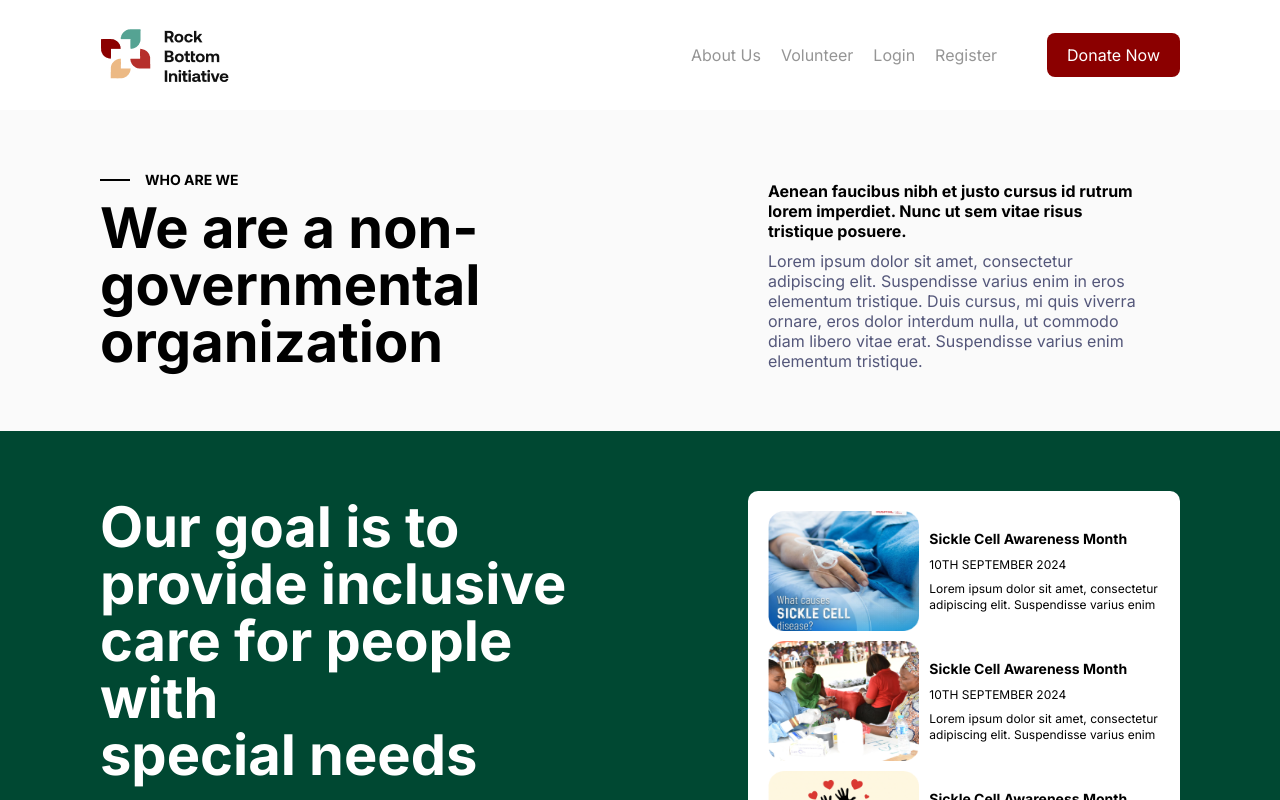
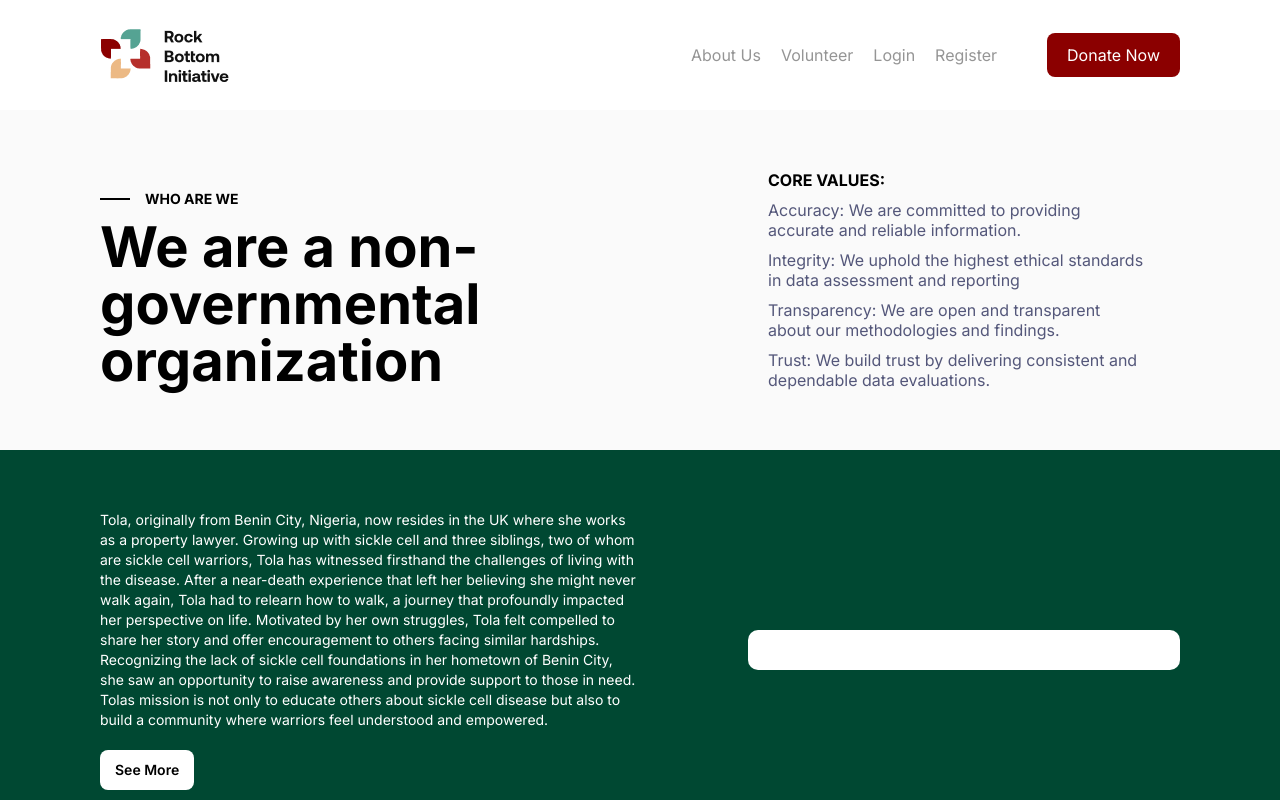
Before and after one commit to harzyz/rock-bottom-initiative, a Next.js app: page /about-us in a window 1280 px wide. Shown: the top 800 px of the page. Built offline with nearby package versions, Linux system fonts and the light colour scheme.

Commit message:
first commit

```diff
--- a/src/app/about-us/page.tsx
+++ b/src/app/about-us/page.tsx
@@ -1,15 +1,15 @@
 import React from 'react'
 import Navbar from '../components/Navbar'
-import WhoAreWe from '../components/WhoAreWe'
 import OurGoal from '../components/OurGoal'
 import ContactUs from '../components/ContactUs'
 import Footer from '../components/Footer'
+import WhoAreWeee from '../components/WhoAreWeee'
 
 const page = () => {
   return (
     <div>
       <Navbar />
-      <WhoAreWe bgColor='' />
+      <WhoAreWeee />
       <OurGoal />
       <ContactUs />
       <Footer />
--- a/src/app/components/OurGoal.tsx
+++ b/src/app/components/OurGoal.tsx
@@ -1,58 +1,69 @@
-import React from 'react'
-import BrownButton from './BrownButton'
+import React from "react";
+import BrownButton from "./BrownButton";
 import Image from "next/image";
-import sickleCellImg from '../assets/images/sicklecell1.png'
-import sickleCellImg1 from '../assets/images/sicklecell2.png'
-import sickleCellImg2 from '../assets/images/sicklecell3.png'
+import sickleCellImg from "../assets/images/sicklecell1.png";
+import sickleCellImg1 from "../assets/images/sicklecell2.png";
+import sickleCellImg2 from "../assets/images/sicklecell3.png";
+// import tola from '../assets/images/tola.JPEG'
+// import Tola from "../assets/images/tola.JPEG";
 
 const OurGoal = () => {
-
   const SicklecellInfo = [
     {
       id: 1,
       thumbnail: sickleCellImg,
-      title: 'Sickle Cell Awareness Month',
-      date: '10TH SEPTEMBER 2024',
-      content: 'Lorem ipsum dolor sit amet, consectetur adipiscing elit. Suspendisse varius enim'
+      title: "Sickle Cell Awareness Month",
+      date: "10TH SEPTEMBER 2024",
+      content:
+        "Lorem ipsum dolor sit amet, consectetur adipiscing elit. Suspendisse varius enim",
     },
     {
       id: 2,
       thumbnail: sickleCellImg1,
-      title: 'Sickle Cell Awareness Month',
-      date: '10TH SEPTEMBER 2024',
-      content: 'Lorem ipsum dolor sit amet, consectetur adipiscing elit. Suspendisse varius enim'
+      title: "Sickle Cell Awareness Month",
+      date: "10TH SEPTEMBER 2024",
+      content:
+        "Lorem ipsum dolor sit amet, consectetur adipiscing elit. Suspendisse varius enim",
     },
     {
       id: 3,
       thumbnail: sickleCellImg2,
-      title: 'Sickle Cell Awareness Month',
-      date: '10TH SEPTEMBER 2024',
-      content: 'Lorem ipsum dolor sit amet, consectetur adipiscing elit. Suspendisse varius enim'
+      title: "Sickle Cell Awareness Month",
+      date: "10TH SEPTEMBER 2024",
+      content:
+        "Lorem ipsum dolor sit amet, consectetur adipiscing elit. Suspendisse varius enim",
     },
-  ]
+  ];
   return (
-    <section className='w-full items-center lg:justify-between flex flex-col lg:flex-row bg-[#004832] p-[15px] lg:px-[100px] gap-[30px] lg:py-[60px] '>
-      <div className='lg:w-[50%] flex flex-col gap-[20px] items-start'>
-        <h1 className='text-[#fff] text-[30px] lg:text-[56px] lg:leading-[57px] font-[700]'>Our goal is to <br/> provide inclusive <br/> care for people with <br/> special needs</h1>
-        <p className='text-[#fff] text-sm'>Aenean faucibus nibh et justo cursus id rutrum lorem imperdiet. <br/> Nunc ut sem vitae risus tristique posuere.</p>
-        <BrownButton className='text-sm font-[600] px-[15px] text-[black] bg-[#fff]' label='See More' />
+    <section className="w-full items-center lg:justify-between flex flex-col lg:flex-row bg-[#004832] p-[15px] lg:px-[100px] gap-[30px] lg:py-[60px] ">
+      <div className="lg:w-[50%] flex flex-col gap-[20px] items-start">
+        <p className="text-[#fff] text-sm">
+          Tola, originally from Benin City, Nigeria, now resides in the UK where
+          she works as a property lawyer. Growing up with sickle cell and three
+          siblings, two of whom are sickle cell warriors, Tola has witnessed
+          firsthand the challenges of living with the disease. After a
+          near-death experience that left her believing she might never walk
+          again, Tola had to relearn how to walk, a journey that profoundly
+          impacted her perspective on life. Motivated by her own struggles, Tola
+          felt compelled to share her story and offer encouragement to others
+          facing similar hardships. Recognizing the lack of sickle cell
+          foundations in her hometown of Benin City, she saw an opportunity to
+          raise awareness and provide support to those in need. Tolas mission is
+          not only to educate others about sickle cell disease but also to build
+          a community where warriors feel understood and empowered.
+        </p>
+        <BrownButton
+          className="text-sm font-[600] px-[15px] text-[black] bg-[#fff]"
+          label="See More"
+        />
       </div>
-      <div className='lg:w-[40%] flex flex-col gap-[10px] rounded-[10px] p-[20px] bg-[#fff] h-full'>
-        {SicklecellInfo.map((item)=> (
-          <div key={item.id} className='flex items-center gap-[10px]'>
-            <div className='w-[180px] h-[120px]'>
-              <Image className='w-full h-full' src={item.thumbnail} alt='' />
-            </div>
-            <div className='w-[70%] flex flex-col gap-[8px]'>
-              <b className='text-sm'>{item.title}</b>
-              <p className='text-xs'>{item.date}</p>
-              <p className='text-xs'>{item.content}</p>
-            </div>
-          </div>
-        ))}
+      <div className="lg:w-[40%] flex flex-col gap-[10px] rounded-[10px] p-[20px] bg-[#fff] h-full">
+        <div className="flex items-center gap-[10px]">
+          {/* <Image className="w-full h-full" src={Tola} alt="" /> */}
+        </div>
       </div>
     </section>
-  )
-}
+  );
+};
 
-export default OurGoal
+export default OurGoal;
--- a/src/app/components/OurMission.tsx
+++ b/src/app/components/OurMission.tsx
@@ -6,13 +6,13 @@ const OurMission = () => {
       id: 1,
       title: 'Our mission',
       subtitle: 'Empower - Support - Educate: Building Resilient Lives',
-      content: 'Lorem ipsum dolor sit amet, consectetur adipiscing elit. Suspendisse varius enim in eros elementum tristique. Duis cursus, mi quis viverra ornare, eros dolor interdum nulla, ut commodo diam libero vitae erat. Aenean faucibus nibh et justo cursus id rutrum lorem imperdiet. Nunc ut sem vitae risus tristique posuere.'
+      content: 'Our mission is to make a meaningful impact in the lives of people affected by sickle cell disease. Our organization, the Rock Bottom Sickle Cell Initiative, has been tirelessly working to raise awareness about sickle cell disease and provide support to individuals and families affected by this condition.'
     },
     {
       id: 2,
       title: 'Our vision',
       subtitle: 'A World Where Every Sickle  Cell Warrior Thrives',
-      content: 'Lorem ipsum dolor sit amet, consectetur adipiscing elit. Suspendisse varius enim in eros elementum tristique. Duis cursus, mi quis viverra ornare, eros dolor interdum nulla, ut commodo diam libero vitae erat. Aenean faucibus nibh et justo cursus id rutrum lorem imperdiet. Nunc ut sem vitae risus tristique posuere.'
+      content: 'We are dedicated to raising awareness and providing comprehensive education about SCD to the public. Educate warriors on the need for frequent lab test. Blood test can detect other problems such as anaemia or organ damage so it can be treated early. Urine testing can also detect early kidney problems or infections.'
     },
   ]
 
--- a/src/app/components/ProvideAPlace.tsx
+++ b/src/app/components/ProvideAPlace.tsx
@@ -7,8 +7,8 @@ const ProvideAPlace = () => {
   return (
     <section className='w-full flex lg:flex-row flex-col gap-[30px] lg:items-center bg-[#FFF] lg:px-[100px] lg:justify-between px-[15px] lg:py-[60px] py-[30px]'>
       <div className='lg:w-[50%] flex flex-col gap-[20px] items-start'>
-        <h1 className=' text-[30px] lg:text-[46px] lg:leading-[57px] font-[700]'>We provide a place for <br/> children with special <br/> needs</h1>
-        <p className=''>Lorem ipsum dolor sit amet, consectetur adipiscing elit. Suspendisse varius enim in eros elementum tristique. ‍Duis cursus, mi quis viverra ornare, eros dolor interdum nulla, ut commodo diam libero vitae erat. Aenean faucibus nibh et justo cursus id rutrum lorem imperdiet. Nunc ut sem vitae risus tristique posuere.</p>
+        <h1 className=' text-[30px] lg:text-[46px] lg:leading-[57px] font-[700]'>Empowerment</h1>
+        <p className=''>We empower warriors by sharing knowledge, sharing stories, listening to stories, providing resources, embracing positivity and opportunities for personal and professional growth all by building a network/community.</p>
         <button className="py-[16px] rounded-[5px] px-[32px] bg-[#004832] text-[#fff]">
           Learn More
         </button>
--- a/src/app/components/SupportRock.tsx
+++ b/src/app/components/SupportRock.tsx
@@ -10,29 +10,29 @@ const SupportRock = () => {
     {
       id: 1,
       thumbnail: box1,
-      title: "Mission smile 1k: Outdoor charity",
+      title: "Foundation and Awareness",
       content:
-        "Lorem ipsum dolor sit amet, consectetur adipiscing elit. Suspendisse varius enim in eros.",
+        "Establish an online presence for Rock Bottom Sickle cell Initiative to increase awareness and reach a wider audience.",
     },
     {
       id: 2,
       thumbnail: box2,
-      title: "Weekly excursions",
+      title: "Strengthening Support Systems ",
       content:
-        "Lorem ipsum dolor sit amet, consectetur adipiscing elit. Suspendisse varius enim in eros.",
+        "Conduct workshops on self-help techniques and play dates, including mental health support for sickle cell patients and their families.",
     },
     {
       id: 3,
       thumbnail: box3,
-      title: "Monthly public awareness",
+      title: "Blood Bank Initiation",
       content:
-        "Lorem ipsum dolor sit amet, consectetur adipiscing elit. Suspendisse varius enim in eros.",
+        "Collaborate with medical institutions to identify potential locations and feasibility for the blood bank.",
     },
   ];
   return (
     <section className="w-full flex flex-col gap-[25px] bg-[#FFF] lg:px-[100px] px-[15px] lg:py-[60px] py-[30px]">
       <h1 className="text-[25px] lg:text-[40px] text-center lg:leading-[57px] font-[700]">
-        Support Rock Bottom Initiative{' '}
+        Support Rock Bottom Sickle Cell Initiative{' '}
         <span className="relative">
           today
           <Image
@@ -50,8 +50,8 @@ const SupportRock = () => {
           <div key={item.id}>
             <div className="w-[300px] lg:w-[350px] lg:h-[350px] relative rounded-[10px] h-[300px]">
               <div className="w-full rounded-[10px] flex justify-center items-center bg-[#00000066] h-full absolute top-0 left-0 p-[25px]">
-                <div className="flex justify-end items-start flex-col gap-[50px] ">
-                  <div className='flex flex-col gap-[30px]'>
+                <div className="flex justify-end items-start flex-col gap-[30px] ">
+                  <div className='flex flex-col gap-[15px]'>
                     <h1 className="text-[#fff] w-[230px] roboto font-[700] text-[26px] ">
                       {item.title}
                     </h1>
--- a/src/app/components/WhoAreWe.tsx
+++ b/src/app/components/WhoAreWe.tsx
@@ -1,25 +1,38 @@
-import React, { FC } from 'react'
+import React, { FC } from "react";
 
 export interface WhoProps {
-  bgColor: string
+  bgColor: string;
 }
 
-const WhoAreWe:FC<WhoProps> = ({bgColor}) => {
+const WhoAreWe: FC<WhoProps> = ({ bgColor }) => {
   return (
-    <section style={{backgroundColor: bgColor}} className='w-full flex lg:flex-row flex-col gap-[20px] lg:items-end bg-[#FAFAFA] lg:px-[100px] px-[15px] lg:py-[60px] py-[30px] '>
-      <div className='lg:w-[60%] flex flex-col gap-[10px]'>
-        <div className='flex gap-[15px] items-center'>
-          <div className='w-[30px] border border-[#000]'></div>
-          <h4 className='font-bold text-sm'>WHO ARE WE</h4>
+    <section
+      style={{ backgroundColor: bgColor }}
+      className="w-full flex lg:flex-row flex-col gap-[20px] lg:items-end bg-[#FAFAFA] lg:px-[100px] px-[15px] lg:py-[60px] py-[30px] ">
+      <div className="lg:w-[60%] flex flex-col gap-[10px]">
+        <div className="flex gap-[15px] items-center">
+          <div className="w-[30px] border border-[#000]"></div>
+          <h4 className="font-bold text-sm">WHO ARE WE</h4>
         </div>
-        <h1 className='text-[30px] lg:text-[56px] lg:leading-[57px] font-[700]'>We are a non-<br/>governmental <br/> organization</h1>
+        <h1 className="text-[30px] lg:text-[56px] lg:leading-[57px] font-[700]">
+          We are a non-
+          <br />
+          governmental <br /> organization
+        </h1>
       </div>
-      <div className='lg:w-[35%] flex flex-col gap-[10px]'>
-        <b className='text-sm lg:text-[16px]'>Aenean faucibus nibh et justo cursus id rutrum lorem imperdiet. Nunc ut sem vitae risus tristique posuere.</b>
-        <p className='text-sm lg:text-[16px] text-[#54577A]'>Lorem ipsum dolor sit amet, consectetur adipiscing elit. Suspendisse varius enim in eros elementum tristique. Duis cursus, mi quis viverra ornare, eros dolor interdum nulla, ut commodo diam libero vitae erat. Suspendisse varius enim elementum tristique.</p>
+      <div className="lg:w-[35%] flex flex-col gap-[10px]">
+        <b className="text-sm lg:text-[16px]">
+          Why Rock Bottom Sickle Cell Initiative
+        </b>
+        <p className="text-sm lg:text-[16px] text-[#54577A]">
+          OUR MISSION: Empower, Support, Educate
+        </p>
+        <p className="text-sm lg:text-[16px] text-[#54577A]">
+          VISION STATEMENT: A world where every sickle cell warrior thrives.
+        </p>
       </div>
     </section>
-  )
-}
+  );
+};
 
-export default WhoAreWe
+export default WhoAreWe;
--- /dev/null
+++ b/src/app/components/WhoAreWeee.tsx
@@ -0,0 +1,39 @@
+import React from 'react'
+
+const WhoAreWeee = () => {
+  return (
+    <section
+      className="w-full flex lg:flex-row flex-col gap-[20px] lg:items-end bg-[#FAFAFA] lg:px-[100px] px-[15px] lg:py-[60px] py-[30px] ">
+      <div className="lg:w-[60%] flex flex-col gap-[10px]">
+        <div className="flex gap-[15px] items-center">
+          <div className="w-[30px] border border-[#000]"></div>
+          <h4 className="font-bold text-sm">WHO ARE WE</h4>
+        </div>
+        <h1 className="text-[30px] lg:text-[56px] lg:leading-[57px] font-[700]">
+          We are a non-
+          <br />
+          governmental <br /> organization
+        </h1>
+      </div>
+      <div className="lg:w-[35%] flex flex-col gap-[10px]">
+        <b className="text-sm lg:text-[16px]">
+          CORE VALUES:
+        </b>
+        <p className="text-sm lg:text-[16px] text-[#54577A]">
+        Accuracy: We are committed to providing accurate and reliable information.
+        </p>
+        <p className="text-sm lg:text-[16px] text-[#54577A]">
+        Integrity: We uphold the highest ethical standards in data assessment and reporting
+        </p>
+        <p className="text-sm lg:text-[16px] text-[#54577A]">
+        Transparency: We are open and transparent about our methodologies and findings.
+        </p>
+        <p className="text-sm lg:text-[16px] text-[#54577A]">
+        Trust: We build trust by delivering consistent and dependable data evaluations.
+        </p>
+      </div>
+    </section>
+  )
+}
+
+export default WhoAreWeee
--- a/src/app/register/page.tsx
+++ b/src/app/register/page.tsx
@@ -20,7 +20,7 @@ const page = () => {
           <form className="lg:w-[60%] w-[90%] gap-[20px] flex flex-col">
             <h1 className="font-bold text-[20px] lg:text-[36px] ">Join Us</h1>
             <p className="text-[#525560] text-xs">
-            Register and Be Part of the Rock Bottom Family.
+              Register and Be Part of the Rock Bottom Family.
             </p>
             <input
               className="h-[50px] ps-[30px] rounded-[8px] bg-[#F2F2F2]"
@@ -57,6 +57,9 @@ const page = () => {
                 className="w-[80%] bg-[#8B0000] lg:h-[50px] text-sm px-[15px]"
                 label="Register"
               />
+              {/* <button className="py-[10px] rounded-[5px] px-[15px] bg-[#8B0000] text-[#8B0000] text-sm ">
+              Register
+                  </button> */}
             </div>
           </form>
         </div>
--- a/src/app/volunteer/page.tsx
+++ b/src/app/volunteer/page.tsx
@@ -20,8 +20,7 @@ const Volunteer = () => {
 
             <h1 className="font-bold text-[20px] lg:text-[36px] ">Volunteer Today!</h1>
             <p className="text-[#525560] text-xs">
-              Lorem ipsum dolor sit amet, consectetur adipiscing elit. Suspen
-              varius enim in eros elementum tristique.{" "}
+            You are one step away from making an impact on the lives of people that need it every day
             </p>
             <div className="w-full flex-col lg:flex-row justify-between flex ">
               <div className="flex lg:w-[45%] gap-[10px] flex-col">
```
Also changed, not shown: src/app/components/Donations.tsx (+6 -7 lines), 1 other file (tests, documents, lock files or other folders).
